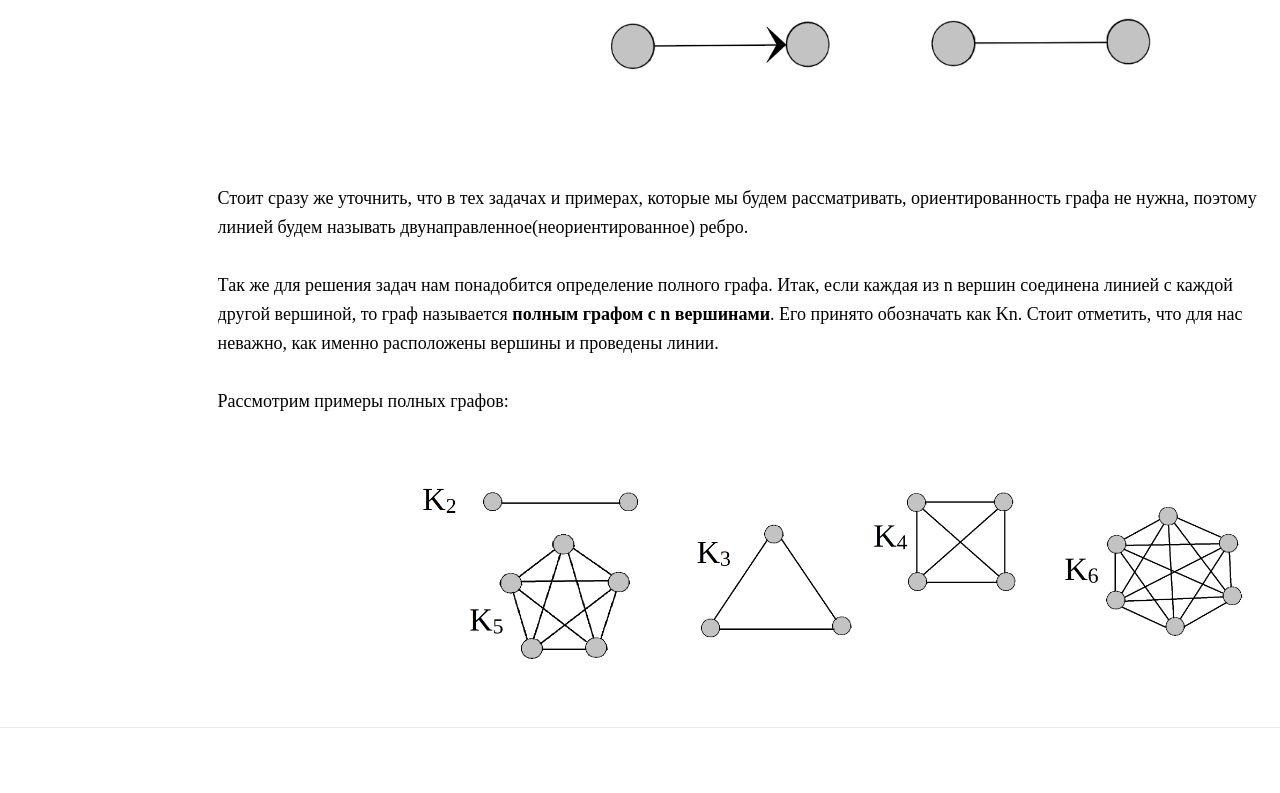
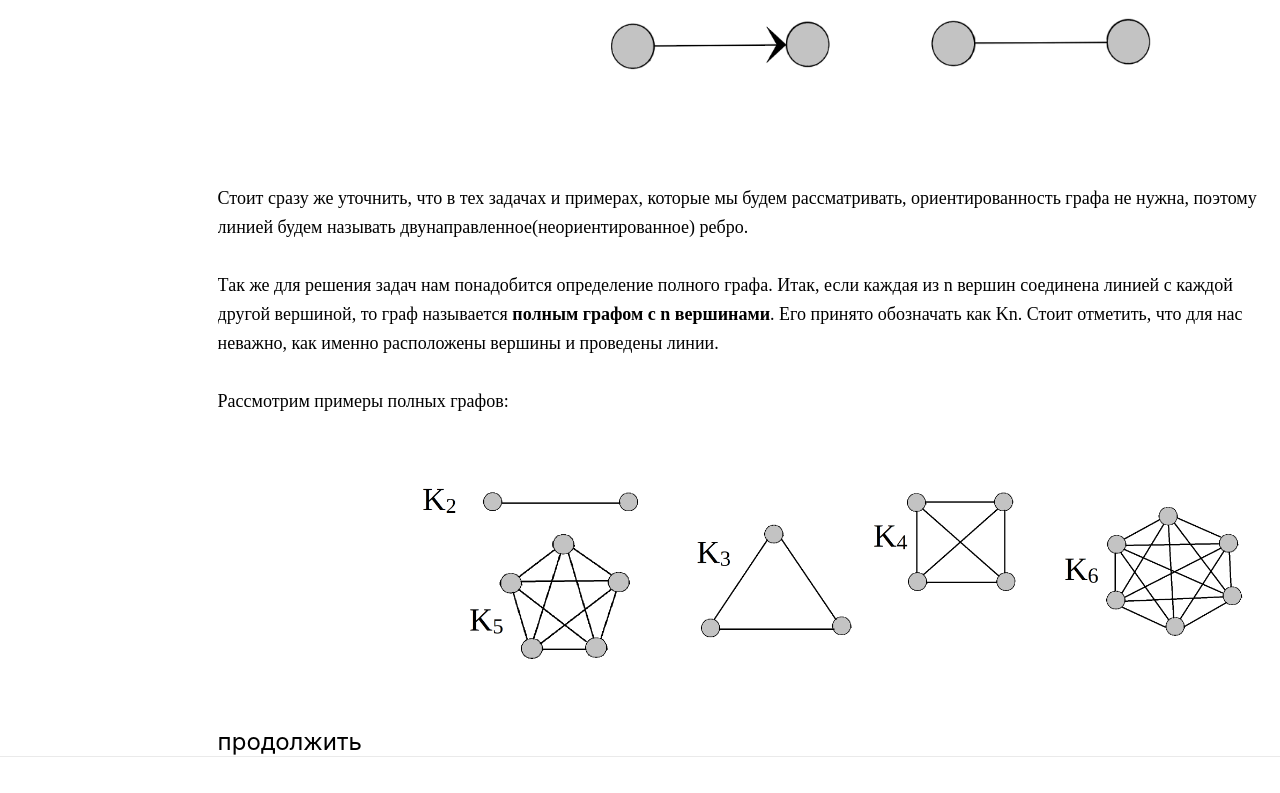
Before and after one commit to techi9/ramsay, a Next.js app: page / in a window 1280 px wide. Shown: the part 871-1664 px from the top of the page. Built offline with nearby package versions, Linux system fonts and the light colour scheme.

Commit message:
added intro page

```diff
--- a/pages/index.js
+++ b/pages/index.js
@@ -1,6 +1,8 @@
 import Head from 'next/head'
 import Image from 'next/image'
 import styles from '../styles/Home.module.css'
+import Link from "next/link";
+import sidebar from "../styles/sidebar.module.css";
 
 export default function Home() {
     let x = 15
@@ -71,6 +73,14 @@ export default function Home() {
               <img src={"/G3.png"} hspace={"180px"} height={"250px"}/>
               <br/> <br/>
           </font>
+
+          {/*<div className={<button disabled></button>}>*/}
+          <div>
+              <Link href={"/lvl1"}>
+                  <a >продолжить</a>
+              </Link>
+          </div>
+
           <body>
 
           </body>
--- a/pages/lvl1.js
+++ b/pages/lvl1.js
@@ -19,7 +19,7 @@ export default function Home() {
                 <div className={styles.title}>
                     <h1 align={"left"}>
                         <font size={+6} color={"#808080"} FACE={"century schoolbook"}>
-                            <strong>Рамсеевская теория графов</strong>
+                            <strong>Критический граф</strong>
                         </font>
 
                     </h1>
```
